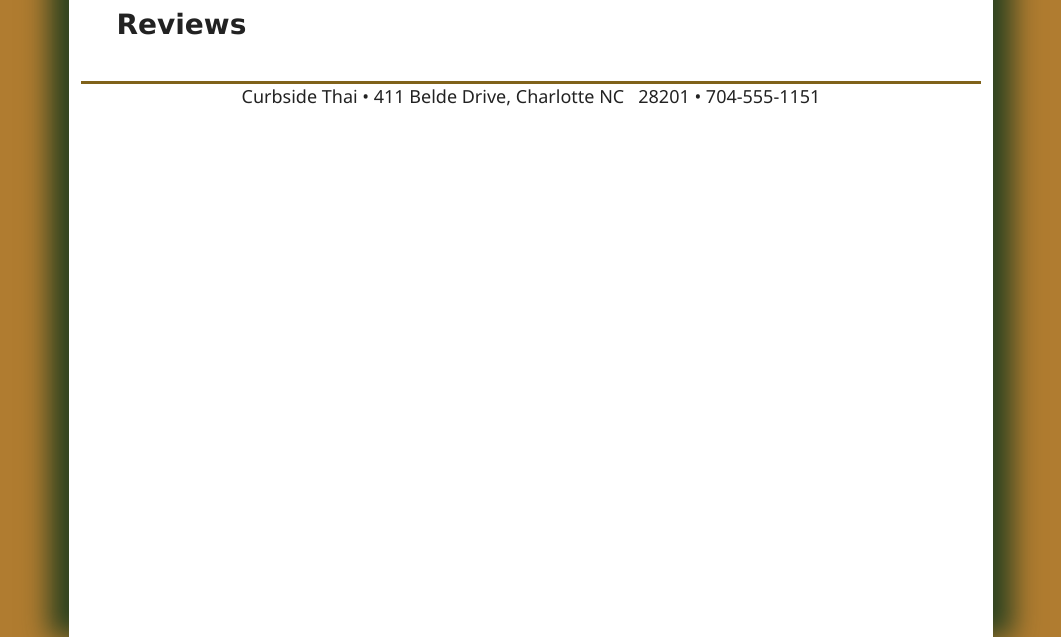
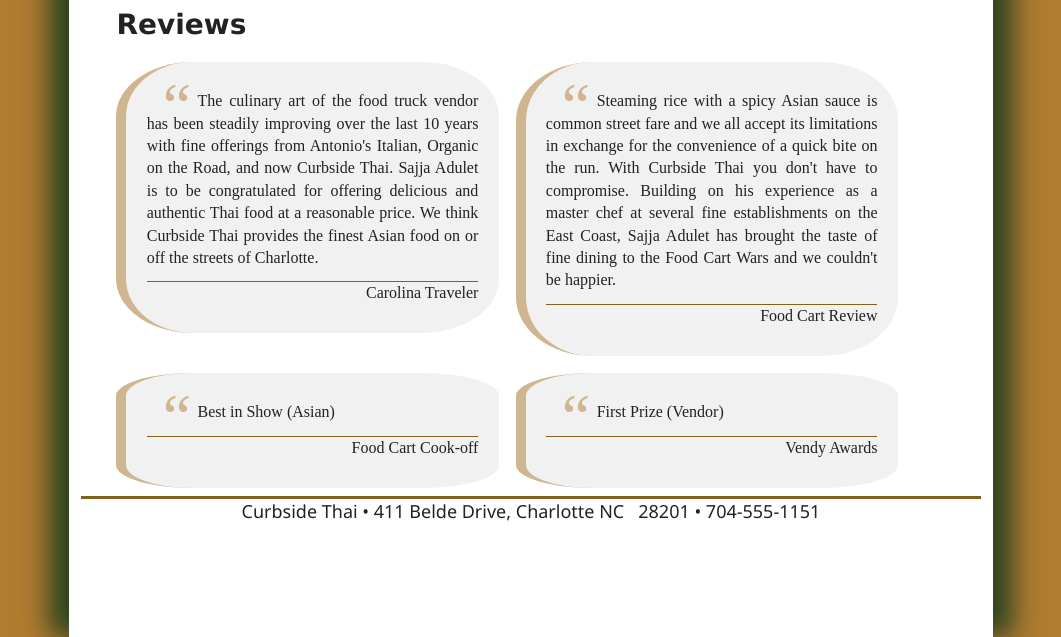
Before and after one commit to Anjaliaggarwal01/tutorial, a plain HTML site: page ct_reviews_txt.html in a window 1280 px wide. Shown: the part 163-800 px from the top of the page, without its empty margins (109-1170 px from the left). Drawn offline with Linux system fonts and the light colour scheme.

Commit message:
Review file

```diff
--- a/ct_reviews_txt.html
+++ b/ct_reviews_txt.html
@@ -7,8 +7,8 @@
     Tutorial Case
 
     Curbside Thai Reviews Page
-    Author:
-    Date:
+    Author: Anjali
+    Date:  2025-01-16
 
     Filename: ct_reviews.html
    -->
@@ -26,6 +26,38 @@
   <article>
      <h1>Reviews</h1>
 
+     <blockquote>
+     <p>The culinary art of the food truck vendor has been steadily
+     improving over the last 10 years with fine offerings from
+     Antonio's Italian, Organic on the Road, and now Curbside Thai.
+     Sajja Adulet is to be congratulated for offering delicious
+     and authentic Thai food at a reasonable price. We think
+     Curbside Thai provides the finest Asian food on or off
+     the streets of Charlotte.</p>
+     <p>Carolina Traveler</p>
+     </blockquote>
+
+     <blockquote>
+     <p>Steaming rice with a spicy Asian sauce is common street fare
+     and we all accept its limitations in exchange for the
+     convenience of a quick bite on the run. With Curbside Thai you
+     don't have to compromise. Building on his experience as a
+     master chef at several fine establishments on the East Coast,
+     Sajja Adulet has brought the taste of fine dining to the
+     Food Cart Wars and we couldn't be happier.</p>
+     <p>Food Cart Review</p>
+     </blockquote>
+
+     <blockquote>
+     <p>Best in Show (Asian)</p>
+     <p>Food Cart Cook-off</p>
+     </blockquote>
+
+     <blockquote>
+     <p>First Prize (Vendor)</p>
+     <p>Vendy Awards</p>
+     </blockquote>
+
   </article>
   <footer>
       Curbside Thai &#8226; 411 Belde Drive, Charlotte NC &nbsp; 28201 &#8226; 704-555-1151
```
Also changed, not shown: ct_catering.html (+19 -0 lines).
